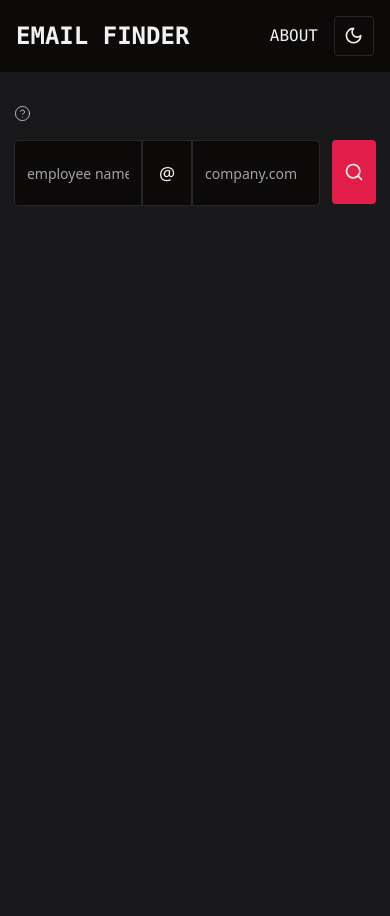
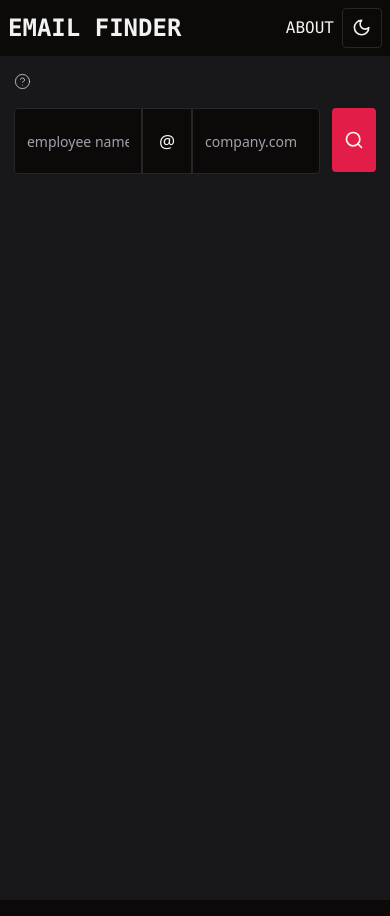
Before and after one commit to jdog117/email-finder, a React (Vite) app: page /#/ in a window 390 px wide. Built offline with nearby package versions, Linux system fonts and the light colour scheme.

Commit message:
final touches

```diff
--- a/src/components/Lead.tsx
+++ b/src/components/Lead.tsx
@@ -17,6 +17,7 @@ import {
     HoverCardContent,
     HoverCardTrigger,
 } from "@/components/ui/hover-card";
+import { Button } from "./ui/button";
 
 interface LeadProps {
     message: string;
@@ -105,6 +106,18 @@ export default function Lead({ message, email, name, acceptsAll }: LeadProps) {
                         </div>
                     )}
                 </div>
+                {email && (
+                    <HoverCard>
+                        <HoverCardTrigger>
+                            <Button className="text-xs h-8">
+                                Save as lead
+                            </Button>
+                        </HoverCardTrigger>
+                        <HoverCardContent className="w-auto">
+                            <p>Coming soon</p>
+                        </HoverCardContent>
+                    </HoverCard>
+                )}
             </div>
         </Card>
     );
--- a/src/components/NavBar.tsx
+++ b/src/components/NavBar.tsx
@@ -6,7 +6,7 @@ function NavBar() {
         <nav className="bg-background">
             <div className="flex justify-between items-center">
                 <Link to="/">
-                    <h2 className="text-2xl font-bold m-4 font-mono">
+                    <h2 className="text-2xl font-bold md:m-4 m-2 font-mono">
                         EMAIL FINDER
                     </h2>
                 </Link>
@@ -14,7 +14,7 @@ function NavBar() {
                     <Link to="/about">
                         <h3 className="font-mono">ABOUT</h3>
                     </Link>
-                    <div className="m-4">
+                    <div className="md:m-4 m-2">
                         <ModeToggle />
                     </div>
                 </div>
--- a/src/pages/Home.tsx
+++ b/src/pages/Home.tsx
@@ -47,7 +47,7 @@ function Home() {
         }
     };
     return (
-        <div className="h-screen flex justify-center pt-4 bg-[#F7F9FA] dark:bg-zinc-900 ">
+        <div className="h-screen flex justify-center md:pt-4 bg-[#F7F9FA] dark:bg-zinc-900 ">
             <div className="md:max-w-xl w-full m-4">
                 <Popover>
                     <PopoverTrigger>
```
